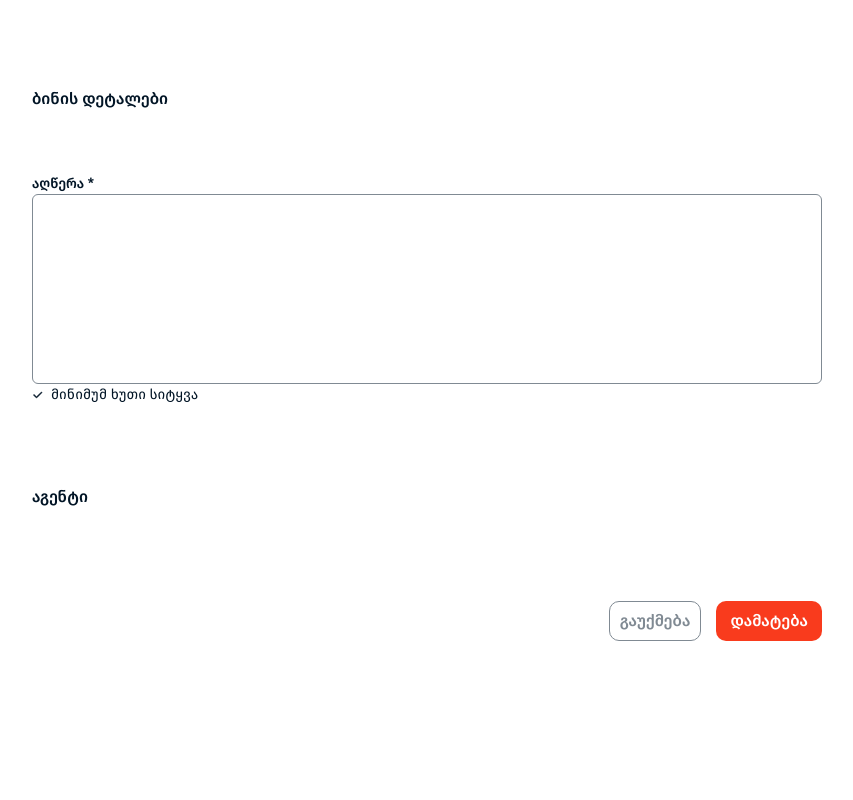
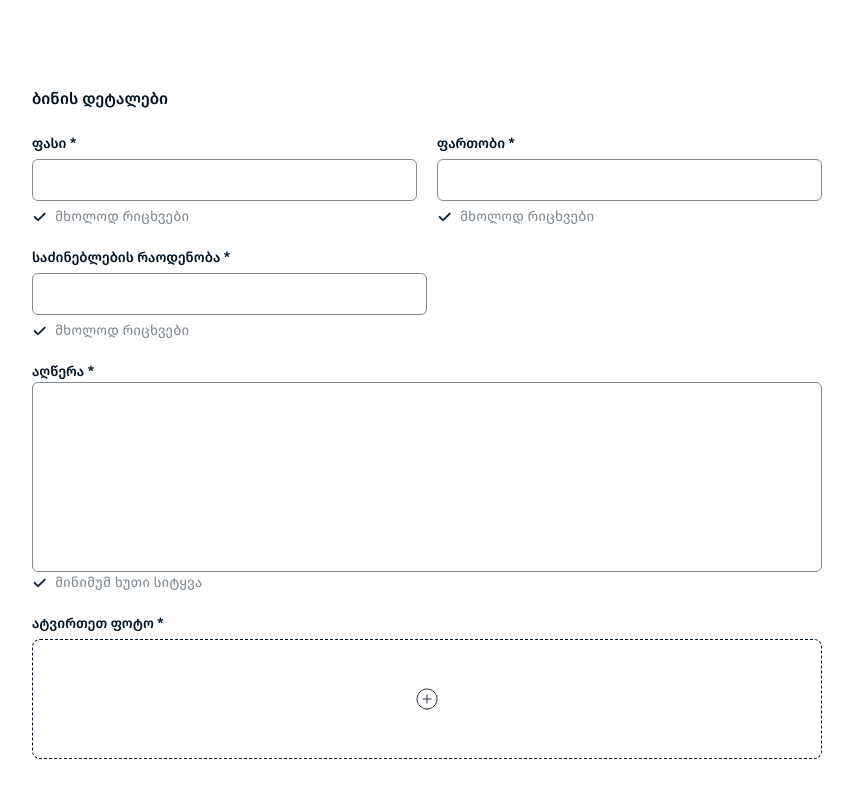
Before and after one commit to chubinaaa/real_estate_manager, a Next.js app: page /add-listing in a window 1280 px wide. Shown: the part 560-1360 px from the top of the page, without its empty margins (213-1066 px from the left). Before the commit the page ends 1288 px from the top, so only its background shows below. Built offline with nearby package versions, Linux system fonts and the light colour scheme; no server answers.

Commit message:
add details of estate inputs in upload page; validated each one

```diff
--- a/src/components/add_listing_page/estate_details/EstateDetails.tsx
+++ b/src/components/add_listing_page/estate_details/EstateDetails.tsx
@@ -1,24 +1,84 @@
-// import FileInput from "../../ui/inputs/FileInput";
-// import TypingInput from "../../ui/inputs/TypingInput";
+"use client";
+
+import { useEffect, useState } from "react";
+import FileInput from "../../ui/inputs/FileInput";
+import TypingInput from "../../ui/inputs/TypingInput";
 import TextareaInput from "./TextareaInput";
 
 export default function EstateDetails() {
+  const [price, setPrice] = useState({ value: "", validity: false });
+  const [area, setArea] = useState({ value: "", validity: false });
+  const [bedrooms, setBedrooms] = useState({ value: "", validity: false });
+  const [desc, setDesc] = useState({ value: "", validity: false });
+  const [picture, setPicture] = useState("");
+
+  // Validation
+  useEffect(() => {
+    const validate = (condition: boolean) => condition;
+
+    const isPriceValid = validate(
+      /^(0|[1-9]\d*)(\.\d+)?$/.test(price.value.trim())
+    );
+    const isAreaValid = validate(
+      /^(0|[1-9]\d*)(\.\d+)?$/.test(area.value.trim())
+    );
+    const isBedroomsValid = validate(/^\d+$/.test(bedrooms.value.trim()));
+    const isDescValid = validate(desc.value.trim().split(/\s+/).length >= 5);
+
+    setPrice((prev) => ({ ...prev, validity: isPriceValid }));
+    setArea((prev) => ({ ...prev, validity: isAreaValid }));
+    setBedrooms((prev) => ({ ...prev, validity: isBedroomsValid }));
+    setDesc((prev) => ({ ...prev, validity: isDescValid }));
+
+    // მთლიანი ფორმის გავალიდურება
+    // const isFormValid = isPriceValid && isAreaValid && isBedroomsValid && isDescValid
+    // enableSubmition(isFormValid);
+
+    // eslint-disable-next-line react-hooks/exhaustive-deps
+  }, [price.value, area.value, bedrooms.value, desc.value]);
+
   return (
     <div className="w-full flex flex-col justify-center items-start gap-5">
       <h1 className="font-medium text-[16px] mb-[2px]">ბინის დეტალები</h1>
       <div className="w-full flex justify-center items-center gap-5">
-        {/* <TypingInput label="ფასი" messageText="მხოლოდ რიცხვები" /> */}
-        {/* <TypingInput label="ფართობი" messageText="მხოლოდ რიცხვები" /> */}
+        <TypingInput
+          id="estate_upload_price"
+          name="price"
+          label="ფასი"
+          messageText="მხოლოდ რიცხვები"
+          state={[price, setPrice]}
+          isRequired
+        />
+        <TypingInput
+          id="estate_upload_area"
+          name="area"
+          label="ფართობი"
+          messageText="მხოლოდ რიცხვები"
+          state={[area, setArea]}
+          isRequired
+        />
       </div>
       <div className="w-1/2">
-        {/* <TypingInput
+        <TypingInput
+          id="estate_upload_bedrooms"
+          name="bedrooms"
           label="საძინებლების რაოდენობა"
           messageText="მხოლოდ რიცხვები"
+          state={[bedrooms, setBedrooms]}
           isRequired
-        /> */}
+        />
       </div>
-      <TextareaInput />
-      {/* <FileInput label="ატვირთეთ ფოტო" /> */}
+      <TextareaInput
+        id="estate_upload_desc"
+        name="desc"
+        state={[desc, setDesc]}
+      />
+      <FileInput
+        id="estate_upload_image"
+        name="image"
+        label="ატვირთეთ ფოტო"
+        state={[picture, setPicture]}
+      />
     </div>
   );
 }
--- a/src/components/add_listing_page/estate_details/TextareaInput.tsx
+++ b/src/components/add_listing_page/estate_details/TextareaInput.tsx
@@ -1,7 +1,36 @@
 import Image from "next/image";
 import done_icon from "/public/svg/done_icon.svg";
+import red_done_icon from "/public/svg/red_done_icon.svg";
+import green_done_icon from "/public/svg/green_done_icon.svg";
+import { useEffect } from "react";
 
-export default function TextareaInput() {
+type Props = React.InputHTMLAttributes<HTMLTextAreaElement> & {
+  state: [
+    { value: string; validity: boolean },
+    React.Dispatch<React.SetStateAction<{ value: string; validity: boolean }>>
+  ];
+};
+
+export default function TextareaInput({ state, ...props }: Props) {
+  const [input, setInput] = state;
+
+  useEffect(() => {
+    if (window && props.id) {
+      const storedValue = localStorage.getItem(props.id);
+      if (window && props.id && storedValue) {
+        setInput((prev) => ({ ...prev, value: storedValue }));
+      }
+    }
+    // eslint-disable-next-line react-hooks/exhaustive-deps
+  }, []);
+
+  useEffect(() => {
+    if (window && props.id) {
+      localStorage.setItem(props.id, input.value);
+    }
+    // eslint-disable-next-line react-hooks/exhaustive-deps
+  }, [input.value]);
+
   return (
     <div className="w-full flex flex-col justify-center items-start">
       <label htmlFor="description" className="text-[14px] font-medium">
@@ -9,19 +38,38 @@ export default function TextareaInput() {
       </label>
       <textarea
         className="w-full p-[10px] | border-[1px] border-primaryGray | rounded-[6px] | text-[16px] font-normal | focus:outline-none resize-none"
-        name=""
-        id="description"
         rows={7}
+        value={input.value}
+        onChange={(e) =>
+          setInput((prev) => ({ ...prev, value: e.target.value }))
+        }
+        {...props}
       />
       <div className="flex justify-center items-center gap-[7px]">
         <Image
-          src={done_icon}
+          src={
+            input.value.trim().length !== 0
+              ? input.validity
+                ? green_done_icon
+                : red_done_icon
+              : done_icon
+          }
           alt="done icon"
           width={64}
           height={64}
-          className="w-3 h-3"
+          className="w-4 h-4"
         />
-        <p className="font-normal text-[14px]">მინიმუმ ხუთი სიტყვა</p>
+        <p
+          className={`font-normal text-[14px] ${
+            input.value.trim().length !== 0
+              ? input.validity
+                ? "text-primaryGreen"
+                : "text-primaryRed"
+              : "text-primaryGray"
+          }`}
+        >
+          მინიმუმ ხუთი სიტყვა
+        </p>
       </div>
     </div>
   );
--- a/src/components/ui/inputs/FileInput.tsx
+++ b/src/components/ui/inputs/FileInput.tsx
@@ -18,7 +18,7 @@ export default function FileInput({ label, state, ...props }: Props) {
   const handleFileUpload = async (e: React.ChangeEvent<HTMLInputElement>) => {
     const file = e.target.files?.[0];
 
-    if (!file || file.type.split("/")[0] !== "image") {
+    if (!file || file.type.split("/")[0] !== "image" || file.size >= 1048576) {
       return;
     }
 
--- a/src/components/ui/inputs/TypingInput.tsx
+++ b/src/components/ui/inputs/TypingInput.tsx
@@ -36,7 +36,7 @@ export default function TypingInput({
   }, []);
 
   useEffect(() => {
-    if (input.value.trim().length > 0 && window && props.id) {
+    if (window && props.id) {
       localStorage.setItem(props.id, input.value);
     }
     // eslint-disable-next-line react-hooks/exhaustive-deps
```
